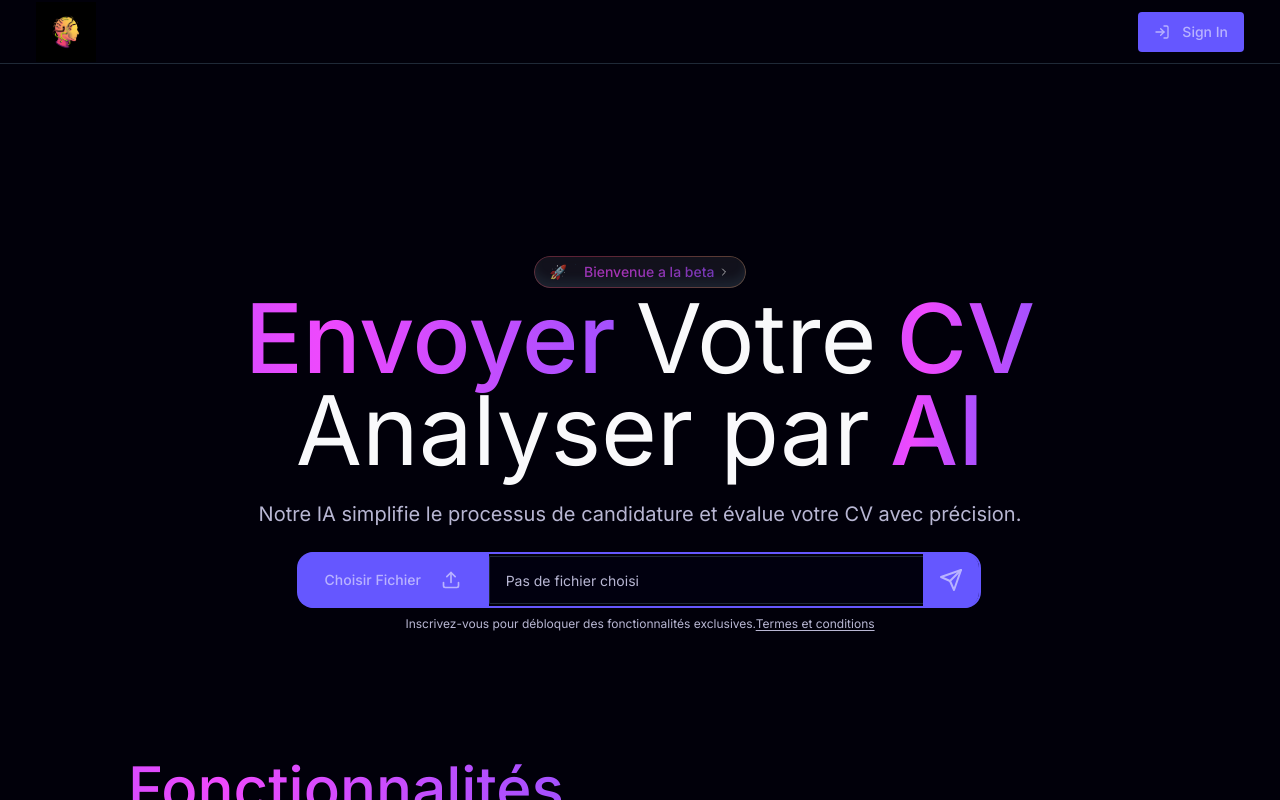
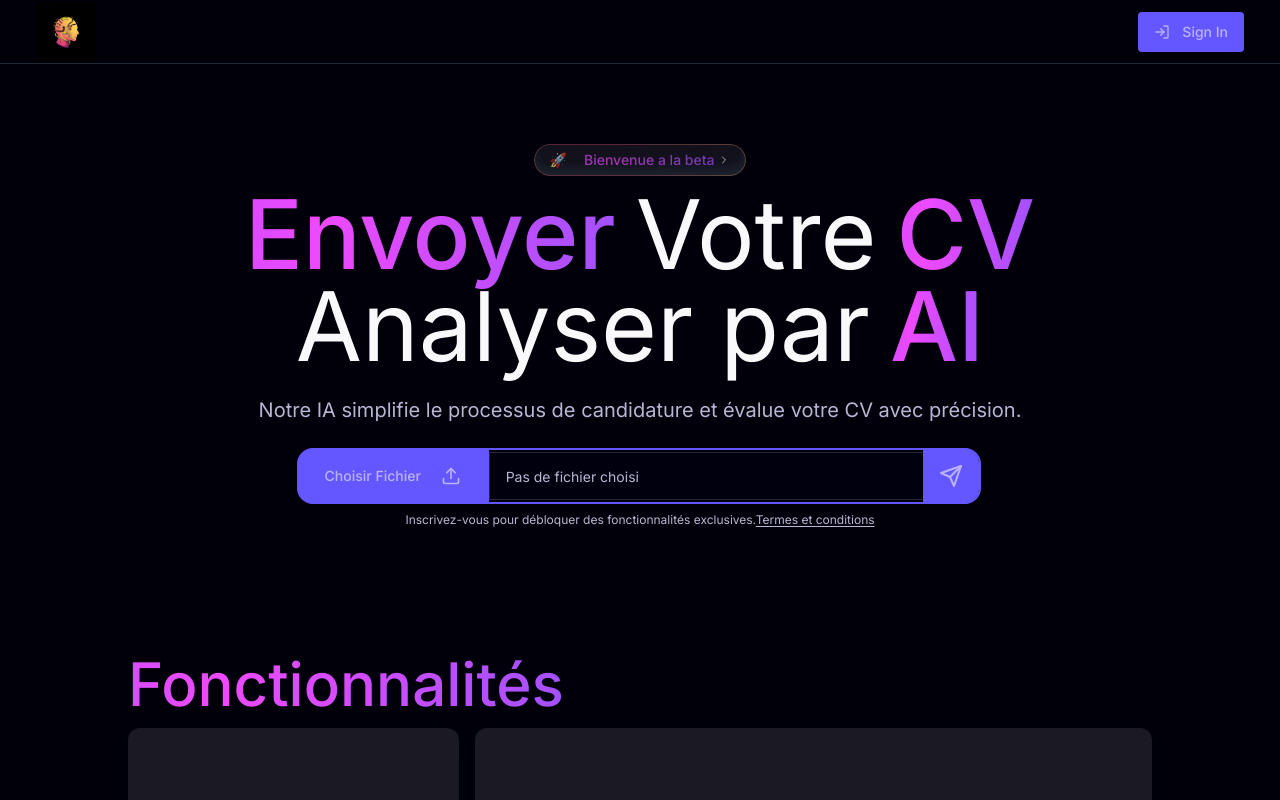
Before and after one commit to Tommm77/RHAI, a Next.js app in the folder front/: page / in a window 1280 px wide. Shown: the top 800 px of the page. Built offline with nearby package versions, Linux system fonts and the light colour scheme.

Commit message:
fix server prod

```diff
--- a/front/components/HomePage/components/HeroSection.tsx
+++ b/front/components/HomePage/components/HeroSection.tsx
@@ -22,11 +22,11 @@ export const HeroSection = () => {
     };
 
     return (
-        <div className="h-full w-full mt-48">
+        <div className="h-full w-full mt-20">
             <div className="container px-4 md:px-6 z-10 relative">
                 <div className="flex flex-col items-center space-y-4 text-center">
                     <div className="z-10 flex items-center justify-center mb-5">
-                        <AnimatedGradientButton className="cursor-pointer opacity-70" backgroundColor="#1A1924">
+                        <AnimatedGradientButton className="cursor-pointer opacity-70 mb-2" backgroundColor="#1A1924">
                             🚀 <hr className="mx-2 h-4 w-[1px] shrink-0"/>{" "}
                             <span
                                 className={cn(
```
Also changed, not shown: 1 other file (tests, documents, lock files or other folders).
